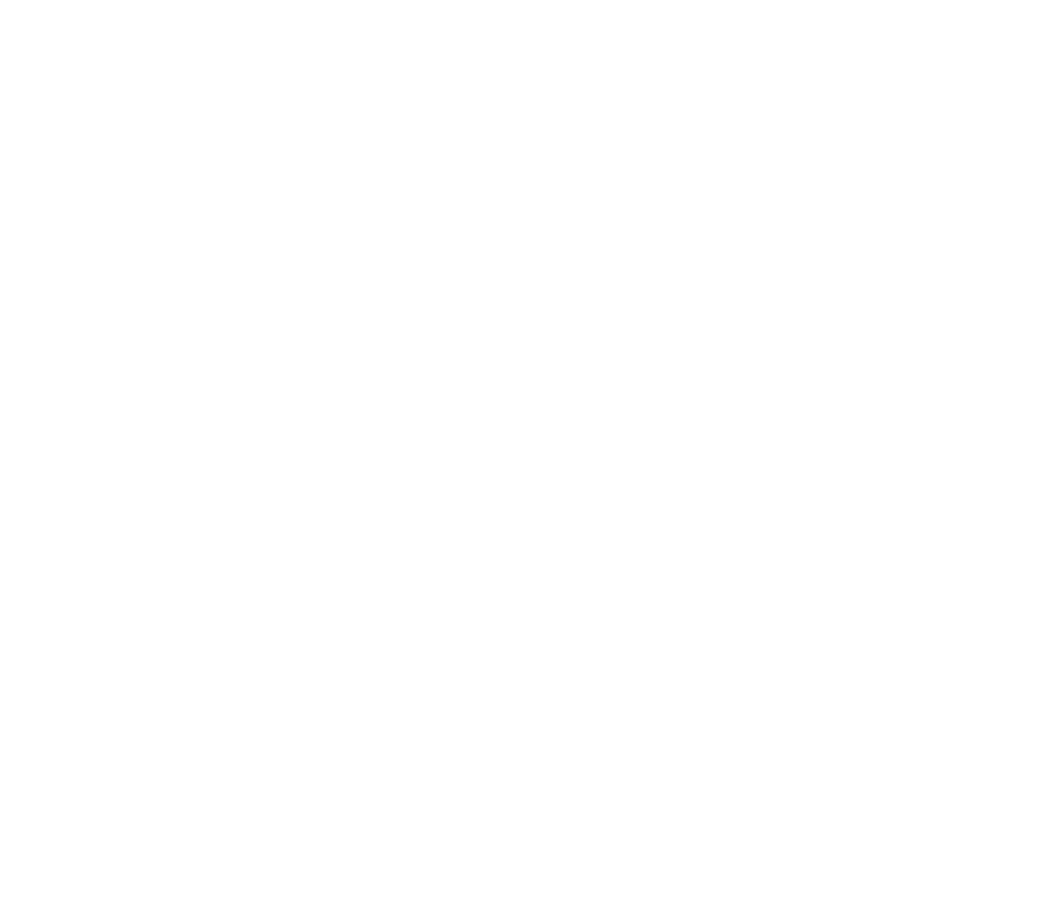
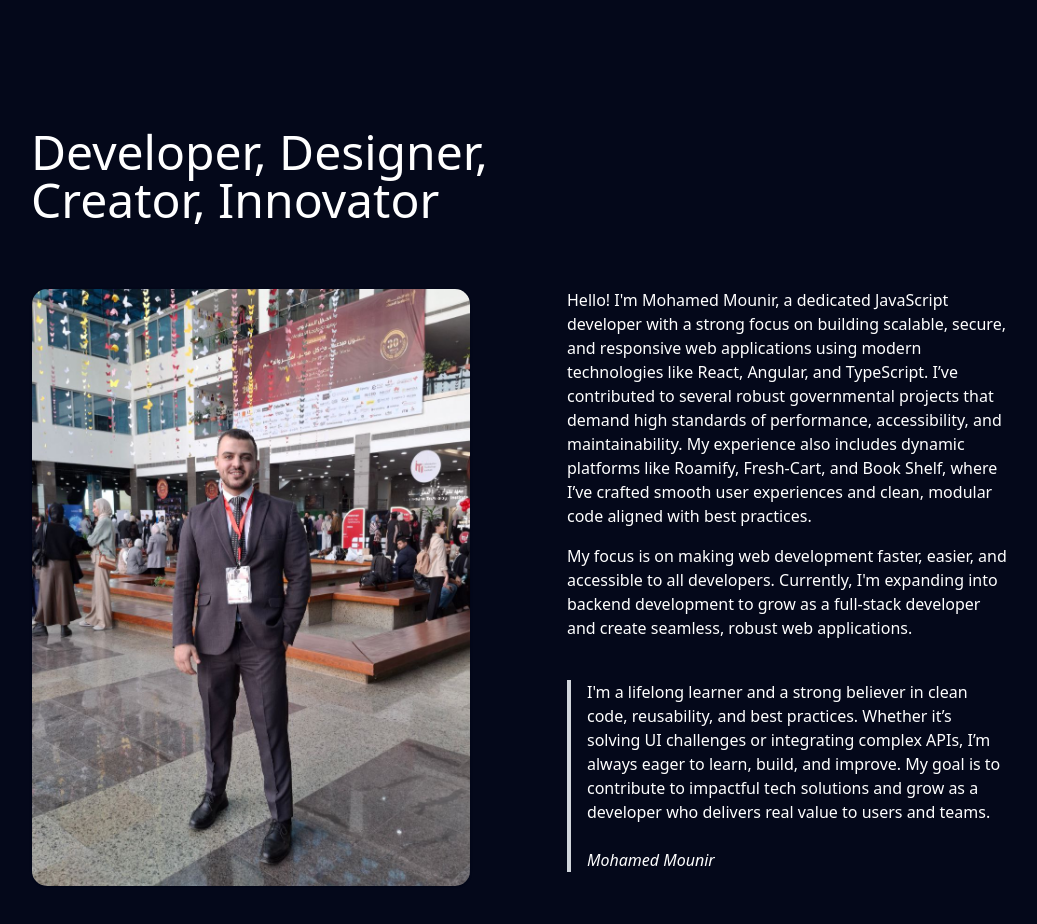
Before and after one commit to mohamedmounir2425/mohamed-mounir.dev, a React (Vite) app: page / in a window 1280 px wide. Shown: the part 800-1724 px from the top of the page, without its empty margins (121-1158 px from the left). Before the commit the page ends 800 px from the top, so only its background shows below. Built offline with nearby package versions, Linux system fonts and the light colour scheme.

Commit message:
🚀 About

```diff
--- /dev/null
+++ b/src/components/ui/About.jsx
@@ -0,0 +1,77 @@
+import HeroImg from "@/assets/images/hero.jpg";
+
+export default function About() {
+    return (
+        <>
+            <section
+                id="about"
+                className="py-16 md:py-32  text-white bg-[#04081A]"
+            >
+                <div className="mx-auto max-w-5xl space-y-8 px-6 md:space-y-16">
+                    <h2 className="relative z-10 max-w-xl text-4xl f    ont-medium lg:text-5xl text-white">
+                        Developer, Designer, Creator, Innovator
+                    </h2>
+                    <div className="grid gap-6 sm:grid-cols-2 md:gap-12 lg:gap-24">
+                        <div className="relative mb-6 sm:mb-0">
+                            <div className="bg-linear-to-b aspect-76/59 relative rounded-2xl p-px from-zinc-300 to-transparent">
+                                <img
+                                    src={HeroImg}
+                                    className="rounded-[15px] shadow block"
+                                    alt="payments illustration"
+                                    width={1207}
+                                    height={929}
+                                />
+                            </div>
+                        </div>
+
+                        <div className="relative space-y-4">
+                            <p className="text-white">
+                                Hello! I'm Mohamed Mounir, a dedicated
+                                JavaScript developer with a strong focus on
+                                building scalable, secure, and responsive web
+                                applications using modern technologies like
+                                React, Angular, and TypeScript. I’ve contributed
+                                to several robust governmental projects that
+                                demand high standards of performance,
+                                accessibility, and maintainability. My
+                                experience also includes dynamic platforms like
+                                Roamify, Fresh-Cart, and Book Shelf, where I’ve
+                                crafted smooth user experiences and clean,
+                                modular code aligned with best practices.
+                            </p>
+                            <p className="text-white">
+                                My focus is on making web development faster,
+                                easier, and accessible to all developers.
+                                Currently, I'm expanding into backend
+                                development to grow as a full-stack developer
+                                and create seamless, robust web applications.
+                            </p>
+
+                            <div className="pt-6">
+                                <blockquote className="border-l-4 border-gray-300 pl-4">
+                                    <p className="text-white">
+                                        I'm a lifelong learner and a strong
+                                        believer in clean code, reusability, and
+                                        best practices. Whether it’s solving UI
+                                        challenges or integrating complex APIs,
+                                        I’m always eager to learn, build, and
+                                        improve. My goal is to contribute to
+                                        impactful tech solutions and grow as a
+                                        developer who delivers real value to
+                                        users and teams.
+                                    </p>
+
+                                    <div className="mt-6 space-y-3">
+                                        <cite className="block font-medium text-white">
+                                            Mohamed Mounir
+                                        </cite>
+                                    </div>
+                                </blockquote>
+                            </div>
+                        </div>
+                    </div>
+                </div>
+            </section>
+        </>
+    );
+}
--- a/src/pages/Hero/Hero.jsx
+++ b/src/pages/Hero/Hero.jsx
@@ -8,6 +8,7 @@
 import SparklesText from "@/components/ui/SparklesText";
 import "prismjs/components/prism-javascript";
 import "@/assets/css/tomorrow.css";
+import About from "@/components/ui/About";
 export default function Hero() {
     const words = [
         "Frontend Developer (React & Angular)",
@@ -173,6 +174,7 @@
                 </div>
             </section>
             <AboutMeScroll />
+            <About />
         </main>
     );
 }
```
Also changed, not shown: src/assets/images/hero.jpg (added).
